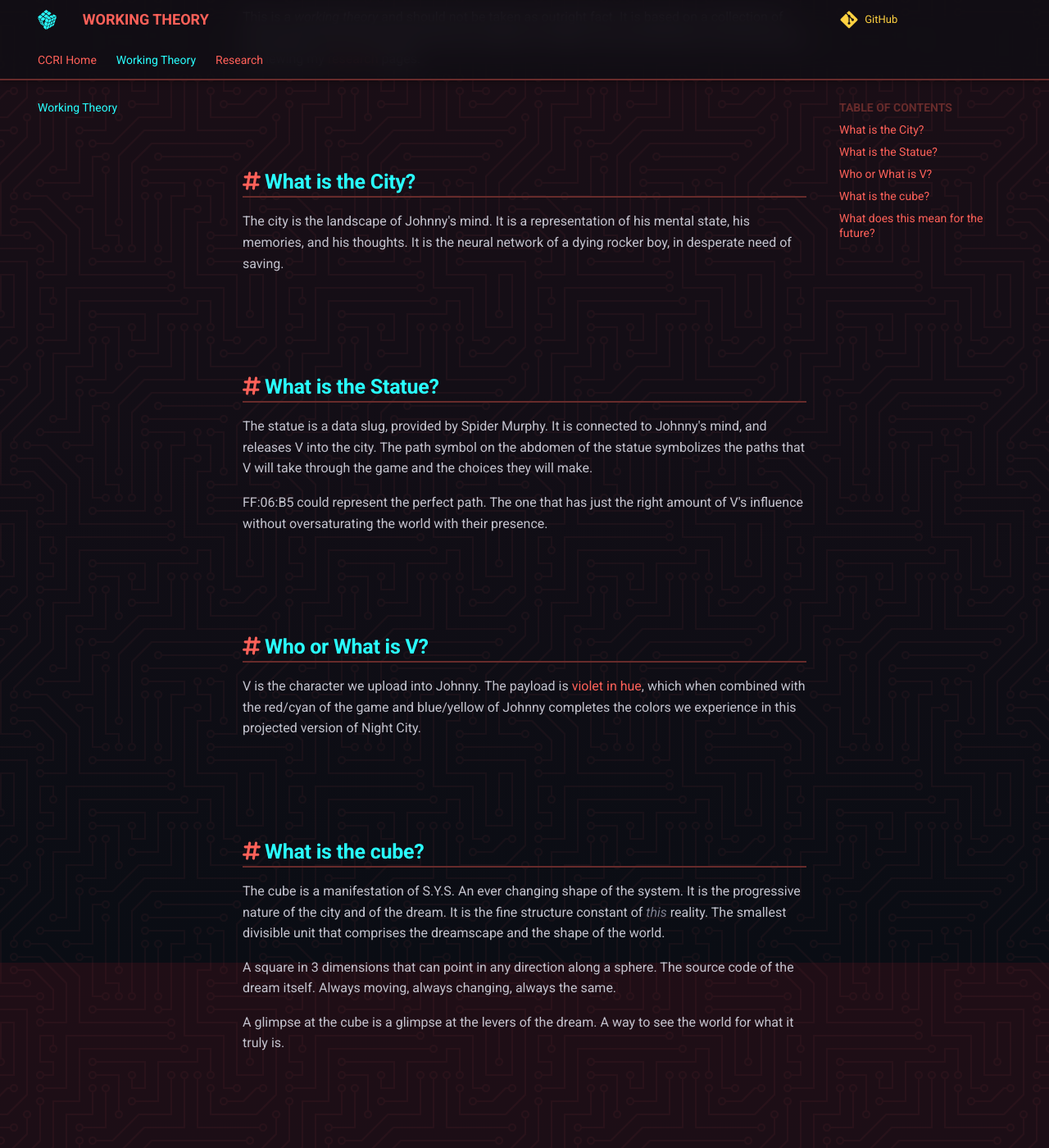
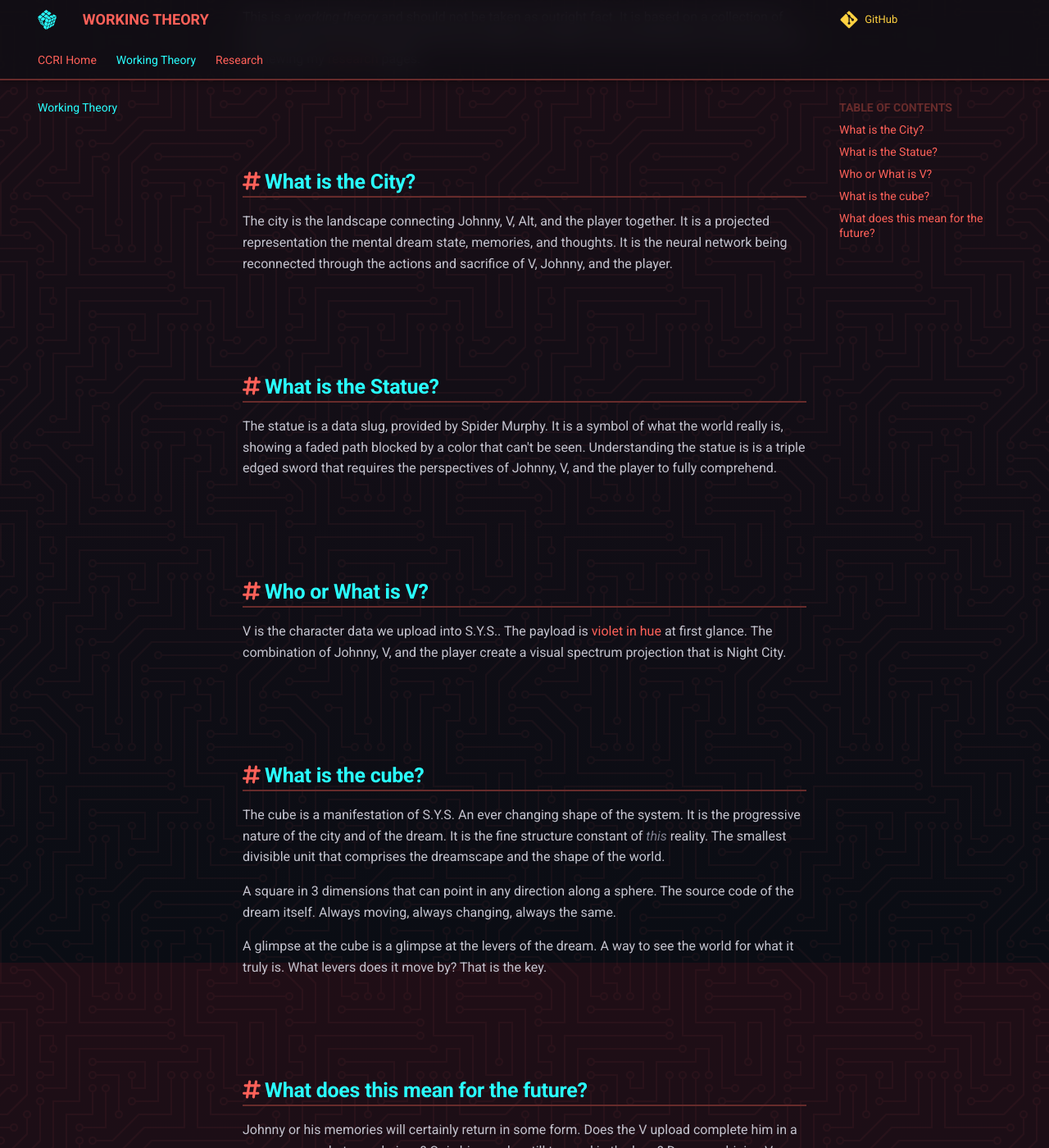
Before and after one commit to Frosthaven/cyberpunk-ff06b5-research, an MkDocs documentation site: the page built from docs/working-theory.md, in a window 1280 px wide and 1400 px high, scrolled down 226 px. Shown: the whole window at 82% size. Built offline with MkDocs 1.6.1 and Material for MkDocs 9.7.7, drawn with Linux system fonts in a browser that asks for light colours; comment, search, counter and statistics services are not loaded; some of the changed text lies outside the part shown.

Commit message:
feat(working theory): adjusted thoughts

```diff
--- a/docs/working-theory.md
+++ b/docs/working-theory.md
@@ -6,43 +6,44 @@ These observations can be browsed by viewing my [research](Research/Around%20The
 
 ## What is the City?
 
-The city is the landscape of Johnny's mind. It is a representation of his mental
-state, his memories, and his thoughts. It is the neural network of a dying
-rocker boy, in desperate need of saving.
+The city is the landscape connecting Johnny, V, Alt, and the player together.
+It is a projected representation the mental dream state, memories, and
+thoughts. It is the neural network being reconnected through the actions and
+sacrifice of V, Johnny, and the player.
 
 ## What is the Statue?
 
-The statue is a data slug, provided by Spider Murphy. It is connected to Johnny's
-mind, and releases V into the city. The path symbol on the abdomen of the statue
-symbolizes the paths that V will take through the game and the choices they
-will make.
-
-FF:06:B5 could represent the perfect path. The one that has just the right
-amount of V's influence without oversaturating the world with their presence.
+The statue is a data slug, provided by Spider Murphy. It is a symbol of what
+the world really is, showing a faded path blocked by a color that can't be
+seen. Understanding the statue is is a triple edged sword that requires the
+perspectives of Johnny, V, and the player to fully comprehend.
 
 ## Who or What is V?
 
-V is the character we upload into Johnny. The payload is [violet in hue](/Research/Around%20The%20City/theory-broken-time/#the-payload),
-which when combined with the red/cyan of the game and blue/yellow of Johnny
-completes the colors we experience in this projected version of Night City.
+V is the character data we upload into S.Y.S.. The payload is [violet in
+hue](/Research/Around%20The%20City/theory-broken-time/#the-payload) at first
+glance. The combination of Johnny, V, and the player create a visual spectrum
+projection that is Night City.
 
 ## What is the cube?
 
 The cube is a manifestation of S.Y.S. An ever changing shape of the system. It
-is the progressive nature of the city and of the dream. It is the fine structure
-constant of _this_ reality. The smallest divisible unit that comprises the
-dreamscape and the shape of the world.
+is the progressive nature of the city and of the dream. It is the fine
+structure constant of _this_ reality. The smallest divisible unit that
+comprises the dreamscape and the shape of the world.
 
 A square in 3 dimensions that can point in any direction along a sphere. The
-source code of the dream itself. Always moving, always changing, always the same.
+source code of the dream itself. Always moving, always changing, always the
+same.
 
 A glimpse at the cube is a glimpse at the levers of the dream. A way to see the
-world for what it truly is.
+world for what it truly is. What levers does it move by? That is the key.
 
 ## What does this mean for the future?
 
 Johnny or his memories will certainly return in some form. Does the V upload
 complete him in a proper merger between beings? Or is his psyche still trapped
-in the loop?
+in the loop? Does combining V, Johnny, and the player (human element) create a
+third new thing?
 
 Time will tell.
```
